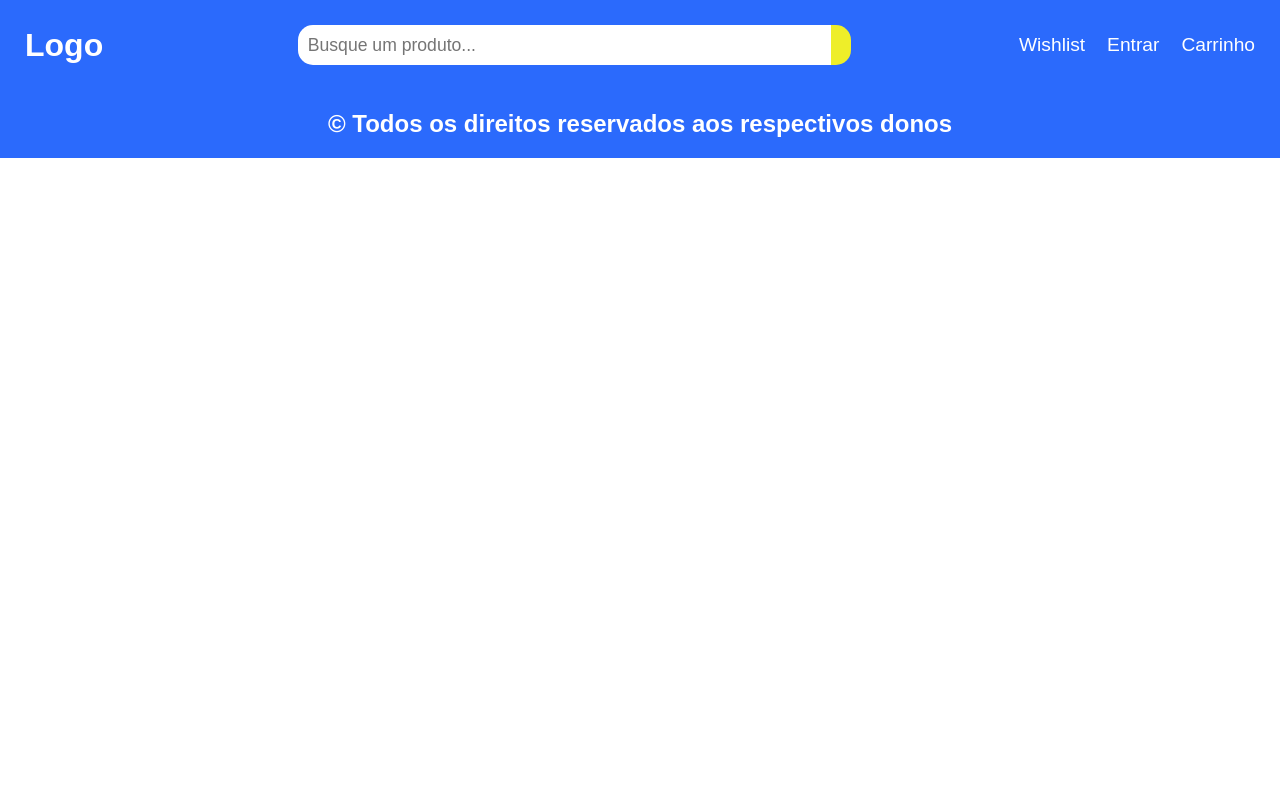
After one commit to gabs1m/loja, a PHP site: template views/componentes/head.php in a window 1280 px wide. The commit adds this page. Run offline with PHP 8.4, Linux system fonts and the light colour scheme; the template is opened without the code that fills it, so the values that code supplies are empty.

Commit message:
mudança pra caralhokkkkk go little rockstar

```diff
--- /dev/null
+++ b/views/componentes/head.php
@@ -0,0 +1,12 @@
+<meta charset="UTF-8">
+<meta http-equiv="X-UA-Compatible" content="IE=edge">
+<meta name="viewport" content="width=device-width, initial-scale=1.0">
+<!-- Links do Index -->
+<link rel="stylesheet" href="views/public/css/style.css">
+<link rel="stylesheet" href="views/public/css/header.css">
+<link rel="stylesheet" href="views/public/css/navbar.css">
+<!-- Links Não do Index -->
+<link rel="stylesheet" href="public/css/header.css">
+<link rel="stylesheet" href="public/css/navbar.css">
+<link rel="stylesheet" href="public/css/style.css">
+<title>KGSports</title>
--- /dev/null
+++ b/views/componentes/header.php
@@ -0,0 +1,27 @@
+<header>
+    <div class="header-head">
+        <h1>Logo</h1>
+        <div class="header-searchbar">
+            <form action="busca.php" method="get">
+                <input type="search" name="busca" class="input-busca" placeholder="Busque um produto...">
+                <button class="button-busca" title="Buscar">
+                    <ion-icon name="search-outline"></ion-icon>
+                </button>
+            </form>
+        </div>
+        <div class="header-icons">
+            <a href="" class="icon-header" title="Lista de Desejos">
+                <ion-icon name="heart-outline"></ion-icon>
+                <span>Wishlist</span>
+            </a>
+            <a href="" class="icon-header" title="Entre ou Cadastre-se">
+                <ion-icon name="person-outline"></ion-icon>
+                <span>Entrar</span>
+            </a>
+            <a href="" class="icon-header" title="Carrinho">
+                <ion-icon name="cart-outline"></ion-icon>
+                <span>Carrinho</span>
+            </a>
+        </div>
+    </div>
+</header>
--- /dev/null
+++ b/views/componentes/js-scripts.php
@@ -0,0 +1,2 @@
+<script type="module" src="https://unpkg.com/ionicons@5.5.2/dist/ionicons/ionicons.esm.js"></script>
+<script nomodule src="https://unpkg.com/ionicons@5.5.2/dist/ionicons/ionicons.js"></script>
--- a/componentes/navbar.php
+++ b/views/componentes/navbar.php
@@ -1,5 +1,5 @@
 <nav class="navbar">
-    <a href="">Link</a>
+    <a href="views/dashboard.php">Link</a>
     <a href="">Link</a>
     <a href="">Link</a>
     <a href="">Link</a>
--- a/style.css
+++ b/views/public/css/header.css
@@ -1,35 +1,5 @@
-*{
-    margin:0;
-    padding:0;
-    outline:0;
-    border:0;
-    box-sizing:border-box;
-}
-body{
-    width:100%;
-    height:100%;
-    font-family:Arial, Helvetica, sans-serif;
-}
+@charset "UTF-8";
 
-
-header, footer{
-    width:100%;
-    padding:10px;
-    background-color:#2b6afc;
-    color:white;
-    position:relative;
-}
-footer{
-    text-align:center;
-    bottom:0;
-    padding:20px
-}
-
-#teste{
-    height:864px;
-}
-
-/* ---- Cabeçalho ---- */
 .header-head{
     padding:15px;
     display:flex;
@@ -38,15 +8,19 @@
     align-items:center;
 }
 
+.header-searchbar{
+    width:60%;
+}
 .header-searchbar form{
     position:relative;
+    margin-left:15%;
 }
 .input-busca, .button-busca{
     height:40px;
     padding:10px;
 }
 .input-busca{
-    width:500px;
+    width:85%;
     border-top-left-radius:15px;
     border-bottom-left-radius:15px;
     font-size:1.1em;
@@ -66,12 +40,13 @@
 
 .header-icons{
     display:flex;
+    justify-content:space-between;
+    width:20%;
 }
 .icon-header{
-    font-size:1.2em;
     display:flex;
     align-items:center;
-    margin:5px 20px;
+    margin:5px 0;
     text-decoration:none;
     color:white;
     transition:0.3s;
@@ -83,24 +58,22 @@
     font-size:1.5em;
     margin:0 5px;
 }
+.icon-header span{
+    font-size:1.2em;
+    display:inline-block;
+}
 
 
-.navbar{
-    width:100%;
-    background-color:#1048ca;
-    display:flex;
-    padding:10px 5px;
-    justify-content:space-evenly;
-    position:sticky;
-    top:0;
+/* -------- Responsividade -------- */
+
+@media(max-width:1100px){
+    .icon-header span{
+        display:none;
+    }
 }
-.navbar a{
-    font-size:1.3em;
-    text-decoration:none;
-    color:white;
-    transition:0.3s;
+
+@media(max-width:1000px){
+    .header-searchbar form{
+        margin-left:10%;
+    }
 }
-.navbar a:hover{
-    color:#ccc;
-}
-/* ------------------- */
--- /dev/null
+++ b/views/public/css/navbar.css
@@ -0,0 +1,20 @@
+@charset "UTF-8";
+
+.navbar{
+    width:100%;
+    background-color:#1048ca;
+    display:flex;
+    padding:10px 5px;
+    justify-content:space-evenly;
+    position:sticky;
+    top:0;
+}
+.navbar a{
+    font-size:1.3em;
+    text-decoration:none;
+    color:white;
+    transition:0.3s;
+}
+.navbar a:hover{
+    color:#ccc;
+}
--- /dev/null
+++ b/views/public/css/style.css
@@ -0,0 +1,32 @@
+@charset "UTF-8";
+
+*{
+    margin:0;
+    padding:0;
+    outline:0;
+    border:0;
+    box-sizing:border-box;
+}
+body{
+    width:100%;
+    height:100%;
+    font-family:Arial, Helvetica, sans-serif;
+}
+
+
+header, footer{
+    width:100%;
+    padding:10px;
+    background-color:#2b6afc;
+    color:white;
+    position:relative;
+}
+footer{
+    text-align:center;
+    bottom:0;
+    padding:20px
+}
+
+#teste{
+    height:864px;
+}
```
Also changed, not shown: componentes/head.php (deleted, +0 -7 lines), componentes/header.php (deleted, +0 -18 lines), index.php (+9 -6 lines), views/dashboard.php (added, +19 -0 lines), views/componentes/footer.php (renamed from componentes/footer.php).
